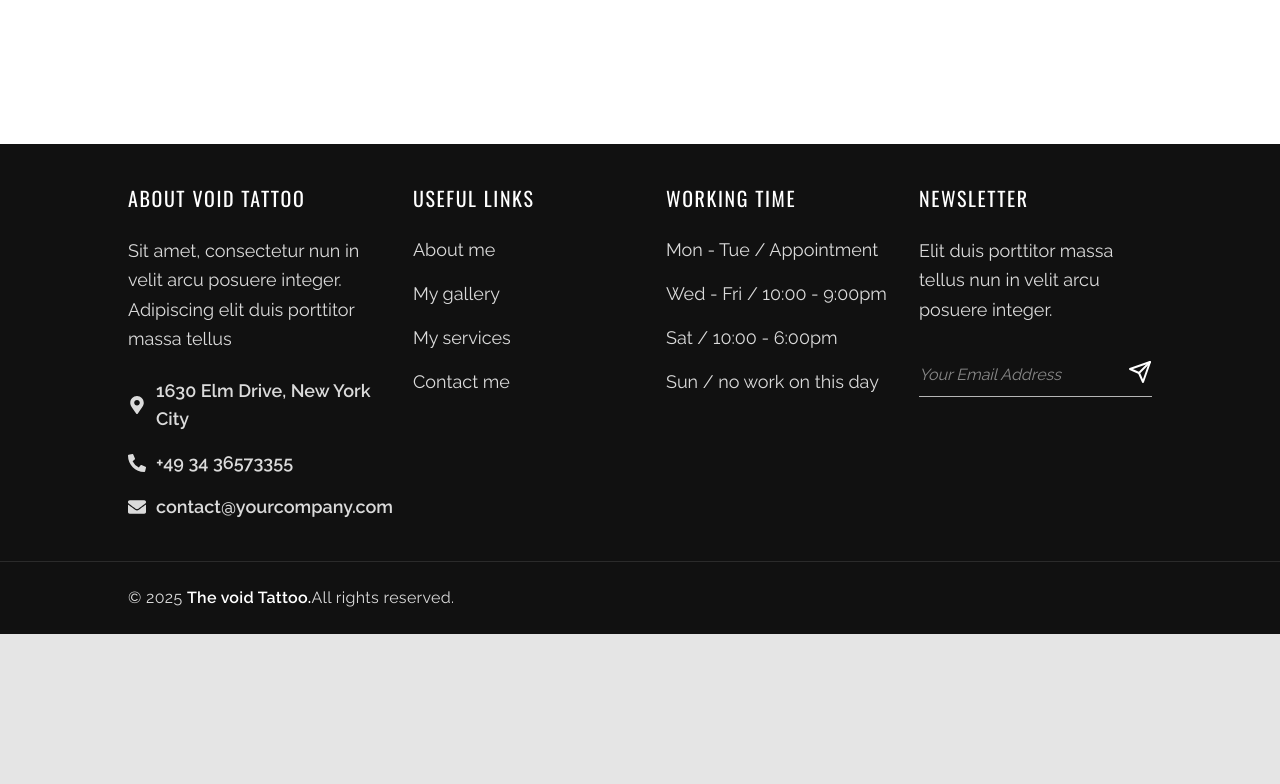
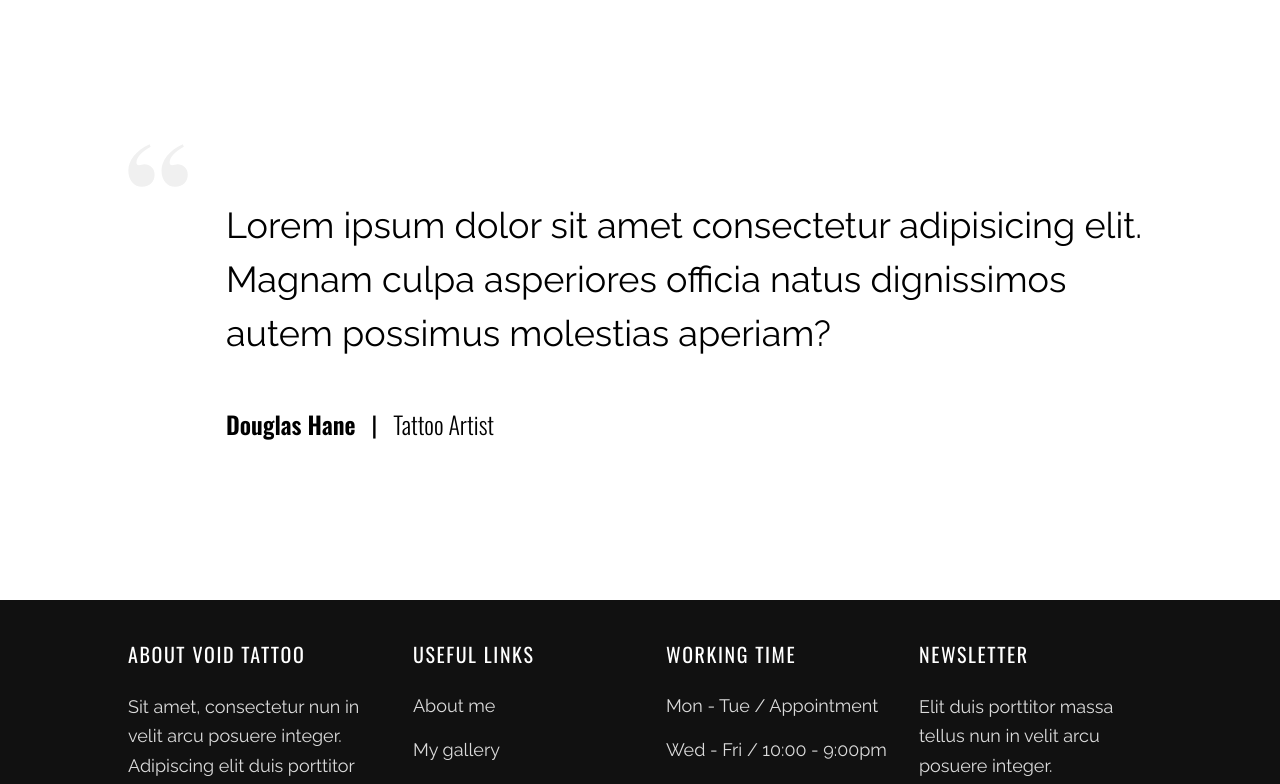
Before and after one commit to frejala/void-tattoo, a Next.js app: page / in a window 1280 px wide. Shown: the part 3899-4683 px from the top of the page. Before the commit the page ends 4533 px from the top, so only its background shows below. Built offline with nearby package versions, Linux system fonts and the light colour scheme; a web font is replaced by a local one.

Commit message:
add Testimonial section to landing page and implement CircularProgress component

```diff
--- a/package.json
+++ b/package.json
@@ -12,6 +12,8 @@
     "@tailwindcss/postcss": "^4.0.8",
     "class-variance-authority": "^0.7.1",
     "clsx": "^2.1.1",
+    "embla-carousel-autoplay": "^8.5.2",
+    "embla-carousel-react": "^8.5.2",
     "framer-motion": "^12.4.7",
     "next": "15.1.7",
     "postcss": "^8.5.3",
--- a/src/app/(landing)/page.tsx
+++ b/src/app/(landing)/page.tsx
@@ -2,6 +2,7 @@ import { About } from "@/components/sections/about";
 import { Gallery } from "@/components/sections/gallery";
 import { Hero } from "@/components/sections/hero";
 import { Skills } from "@/components/sections/skills";
+import { Testimonial } from "@/components/sections/testimonial";
 
 export default function LandingPage() {
   return (
@@ -10,6 +11,7 @@ export default function LandingPage() {
       <About />
       <Gallery />
       <Skills />
+      <Testimonial />
     </>
   );
 }
--- a/src/components/sections/skills.tsx
+++ b/src/components/sections/skills.tsx
@@ -5,56 +5,7 @@ import { useEffect, useState } from "react";
 import { useInView } from "react-intersection-observer";
 import { motion } from "framer-motion";
 import { fadeIn } from "@/lib/variants";
-
-const CustomCircularProgress = ({
-  value,
-  size = "w-78 h-78",
-}: {
-  value: number;
-  size?: string;
-}) => {
-  const radius = 45;
-  const circumference = 2 * Math.PI * radius;
-  const offset = circumference - (value / 100) * circumference;
-
-  return (
-    <div className={`relative ${size}`}>
-      <svg className="w-full h-full transform -rotate-90" viewBox="0 0 100 100">
-        <circle
-          cx="50%"
-          cy="50%"
-          r={radius}
-          stroke="#EEEEEE"
-          strokeWidth="1"
-          fill="transparent"
-        />
-        <circle
-          cx="50%"
-          cy="50%"
-          r={radius}
-          stroke="#111111"
-          strokeWidth="1"
-          fill="transparent"
-          strokeLinecap="round"
-          strokeDasharray={circumference}
-          strokeDashoffset={offset}
-          style={{ transition: "stroke-dashoffset 0.5s ease-out" }}
-        />
-      </svg>
-
-      <div
-        className="absolute top-1/2 left-1/2"
-        style={{
-          transform: "translate(-50%, -50%)",
-          color: "#111111",
-          fontSize: "48px",
-        }}
-      >
-        {value}%
-      </div>
-    </div>
-  );
-};
+import { CircularProgress } from "@/components/ui/circular-progress";
 
 export function Skills() {
   const { ref, inView } = useInView({
@@ -105,25 +56,25 @@ export function Skills() {
       <div className="container mx-auto">
         <div className="flex flex-col xl:flex-row justify-between items-center gap-y-12">
           <div className="w-37.5 lg:w-68.75 flex flex-col justify-center items-center gap-y-6">
-            <CustomCircularProgress value={fullBody} />
+            <CircularProgress value={fullBody} />
             <div className="uppercase font-light tracking-[1.2px] text-center">
               Full Body Tattoo
             </div>
           </div>
           <div className="w-37.5 lg:w-68.75 flex flex-col justify-center items-center gap-y-6">
-            <CustomCircularProgress value={piercing} />
+            <CircularProgress value={piercing} />
             <div className="uppercase font-light tracking-[1.2px] text-center">
               Safely Piercing
             </div>
           </div>
           <div className="w-37.5 lg:w-68.75 flex flex-col justify-center items-center gap-y-6">
-            <CustomCircularProgress value={fullColor} />
+            <CircularProgress value={fullColor} />
             <div className="uppercase font-light tracking-[1.2px] text-center">
               Full Colour Tattoo
             </div>
           </div>
           <div className="w-37.5 lg:w-68.75 flex flex-col justify-center items-center gap-y-6">
-            <CustomCircularProgress value={temporary} />
+            <CircularProgress value={temporary} />
             <div className="uppercase font-light tracking-[1.2px] text-center">
               Temporary Tattoo
             </div>
--- /dev/null
+++ b/src/components/sections/testimonial.tsx
@@ -0,0 +1,59 @@
+"use client";
+
+import { testimonialData } from "@/constants";
+import {
+  Carousel,
+  CarouselContent,
+  CarouselItem,
+} from "@/components/ui/carousel";
+import { motion } from "framer-motion";
+import Image from "next/image";
+import { fadeIn } from "@/lib/variants";
+import Autoplay from "embla-carousel-autoplay";
+
+export function Testimonial() {
+  return (
+    <motion.section
+      variants={fadeIn("up")}
+      initial="hidden"
+      whileInView={"show"}
+      viewport={{ once: false, amount: 0.2 }}
+      className="pb-[40px] pt-[40px] lg:pb-[160px] lg:pt-0"
+      id="testimonial"
+    >
+      <div className="container mx-auto">
+        <Carousel
+          plugins={[
+            Autoplay({
+              delay: 5000,
+            }),
+          ]}
+        >
+          <CarouselContent>
+            {testimonialData.map((item, index) => (
+              <CarouselItem key={index}>
+                <div className="max-w-300 cursor-pointer text-black mx-auto flex flex-col items-center lg:flex-row lg:items-start gap-x-9.5">
+                  <div className="w-38.5 h-27.25 mb-5">
+                    <Image src={item.quoteImg} alt="Image" />
+                  </div>
+                  <div>
+                    <div className="flex-1 lg:mt-13.5">
+                      <div className="text-2xl lg:text-4xl leading-normal mb-6 lg:mb-12">
+                        {item.message}
+                      </div>
+                      <div className="flex items-center text-xl lg:text-2xl font-primary">
+                        <div className="font-semibold">{item.name}</div>
+                        <span className="mx-4">|</span>
+                        <div className="font-light">{item.occupation}</div>
+                      </div>
+                    </div>
+                  </div>
+                </div>
+              </CarouselItem>
+            ))}
+          </CarouselContent>
+        </Carousel>
+      </div>
+    </motion.section>
+  );
+}
--- /dev/null
+++ b/src/components/ui/carousel.tsx
@@ -0,0 +1,195 @@
+"use client";
+
+import * as React from "react";
+import useEmblaCarousel, {
+  type UseEmblaCarouselType,
+} from "embla-carousel-react";
+
+import { cn } from "@/lib/utils";
+
+type CarouselApi = UseEmblaCarouselType[1];
+type UseCarouselParameters = Parameters<typeof useEmblaCarousel>;
+type CarouselOptions = UseCarouselParameters[0];
+type CarouselPlugin = UseCarouselParameters[1];
+
+type CarouselProps = {
+  opts?: CarouselOptions;
+  plugins?: CarouselPlugin;
+  orientation?: "horizontal" | "vertical";
+  setApi?: (api: CarouselApi) => void;
+};
+
+type CarouselContextProps = {
+  carouselRef: ReturnType<typeof useEmblaCarousel>[0];
+  api: ReturnType<typeof useEmblaCarousel>[1];
+  scrollPrev: () => void;
+  scrollNext: () => void;
+  canScrollPrev: boolean;
+  canScrollNext: boolean;
+} & CarouselProps;
+
+const CarouselContext = React.createContext<CarouselContextProps | null>(null);
+
+function useCarousel() {
+  const context = React.useContext(CarouselContext);
+
+  if (!context) {
+    throw new Error("useCarousel must be used within a <Carousel />");
+  }
+
+  return context;
+}
+
+const Carousel = React.forwardRef<
+  HTMLDivElement,
+  React.HTMLAttributes<HTMLDivElement> & CarouselProps
+>(
+  (
+    {
+      orientation = "horizontal",
+      opts,
+      setApi,
+      plugins,
+      className,
+      children,
+      ...props
+    },
+    ref
+  ) => {
+    const [carouselRef, api] = useEmblaCarousel(
+      {
+        ...opts,
+        axis: orientation === "horizontal" ? "x" : "y",
+      },
+      plugins
+    );
+    const [canScrollPrev, setCanScrollPrev] = React.useState(false);
+    const [canScrollNext, setCanScrollNext] = React.useState(false);
+
+    const onSelect = React.useCallback((api: CarouselApi) => {
+      if (!api) {
+        return;
+      }
+
+      setCanScrollPrev(api.canScrollPrev());
+      setCanScrollNext(api.canScrollNext());
+    }, []);
+
+    const scrollPrev = React.useCallback(() => {
+      api?.scrollPrev();
+    }, [api]);
+
+    const scrollNext = React.useCallback(() => {
+      api?.scrollNext();
+    }, [api]);
+
+    const handleKeyDown = React.useCallback(
+      (event: React.KeyboardEvent<HTMLDivElement>) => {
+        if (event.key === "ArrowLeft") {
+          event.preventDefault();
+          scrollPrev();
+        } else if (event.key === "ArrowRight") {
+          event.preventDefault();
+          scrollNext();
+        }
+      },
+      [scrollPrev, scrollNext]
+    );
+
+    React.useEffect(() => {
+      if (!api || !setApi) {
+        return;
+      }
+
+      setApi(api);
+    }, [api, setApi]);
+
+    React.useEffect(() => {
+      if (!api) {
+        return;
+      }
+
+      onSelect(api);
+      api.on("reInit", onSelect);
+      api.on("select", onSelect);
+
+      return () => {
+        api?.off("select", onSelect);
+      };
+    }, [api, onSelect]);
+
+    return (
+      <CarouselContext.Provider
+        value={{
+          carouselRef,
+          api: api,
+          opts,
+          orientation:
+            orientation || (opts?.axis === "y" ? "vertical" : "horizontal"),
+          scrollPrev,
+          scrollNext,
+          canScrollPrev,
+          canScrollNext,
+        }}
+      >
+        <div
+          ref={ref}
+          onKeyDownCapture={handleKeyDown}
+          className={cn("relative", className)}
+          role="region"
+          aria-roledescription="carousel"
+          {...props}
+        >
+          {children}
+        </div>
+      </CarouselContext.Provider>
+    );
+  }
+);
+Carousel.displayName = "Carousel";
+
+const CarouselContent = React.forwardRef<
+  HTMLDivElement,
+  React.HTMLAttributes<HTMLDivElement>
+>(({ className, ...props }, ref) => {
+  const { carouselRef, orientation } = useCarousel();
+
+  return (
+    <div ref={carouselRef} className="overflow-hidden">
+      <div
+        ref={ref}
+        className={cn(
+          "flex",
+          orientation === "horizontal" ? "-ml-4" : "-mt-4 flex-col",
+          className
+        )}
+        {...props}
+      />
+    </div>
+  );
+});
+CarouselContent.displayName = "CarouselContent";
+
+const CarouselItem = React.forwardRef<
+  HTMLDivElement,
+  React.HTMLAttributes<HTMLDivElement>
+>(({ className, ...props }, ref) => {
+  const { orientation } = useCarousel();
+
+  return (
+    <div
+      ref={ref}
+      role="group"
+      aria-roledescription="slide"
+      className={cn(
+        "min-w-0 shrink-0 grow-0 basis-full",
+        orientation === "horizontal" ? "pl-4" : "pt-4",
+        className
+      )}
+      {...props}
+    />
+  );
+});
+CarouselItem.displayName = "CarouselItem";
+
+export { type CarouselApi, Carousel, CarouselContent, CarouselItem };
--- /dev/null
+++ b/src/components/ui/circular-progress.tsx
@@ -0,0 +1,49 @@
+export function CircularProgress({
+  value,
+  size = "w-78 h-78",
+}: {
+  value: number;
+  size?: string;
+}) {
+  const radius = 45;
+  const circumference = 2 * Math.PI * radius;
+  const offset = circumference - (value / 100) * circumference;
+
+  return (
+    <div className={`relative ${size}`}>
+      <svg className="w-full h-full transform -rotate-90" viewBox="0 0 100 100">
+        <circle
+          cx="50%"
+          cy="50%"
+          r={radius}
+          stroke="#EEEEEE"
+          strokeWidth="1"
+          fill="transparent"
+        />
+        <circle
+          cx="50%"
+          cy="50%"
+          r={radius}
+          stroke="#111111"
+          strokeWidth="1"
+          fill="transparent"
+          strokeLinecap="round"
+          strokeDasharray={circumference}
+          strokeDashoffset={offset}
+          style={{ transition: "stroke-dashoffset 0.5s ease-out" }}
+        />
+      </svg>
+
+      <div
+        className="absolute top-1/2 left-1/2"
+        style={{
+          transform: "translate(-50%, -50%)",
+          color: "#111111",
+          fontSize: "48px",
+        }}
+      >
+        {value}%
+      </div>
+    </div>
+  );
+}
```
Also changed, not shown: 1 other file (tests, documents, lock files or other folders).
